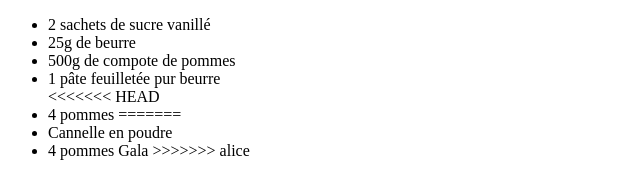
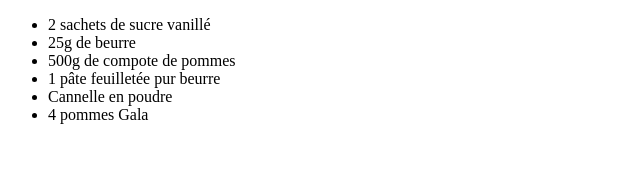
Before and after one commit to TRIGianni/LivreRecettes, a plain HTML site: page recettes/tarteAuxPommes.html in a window 1280 px wide. Shown: the whole page, without its empty margins (0-640 px from the left). Drawn offline with Linux system fonts and the light colour scheme.

Commit message:
Nettoyage du code

```diff
--- a/recettes/tarteAuxPommes.html
+++ b/recettes/tarteAuxPommes.html
@@ -10,12 +10,8 @@
     <li>25g de beurre</li>
     <li>500g de compote de pommes</li>
     <li>1 pâte feuilletée pur beurre</li>
-<<<<<<< HEAD
-    <li>4 pommes
-=======
     <li>Cannelle en poudre</li>
     <li>4 pommes Gala
->>>>>>> alice
 </li>
 </ul>
 </body>
```
